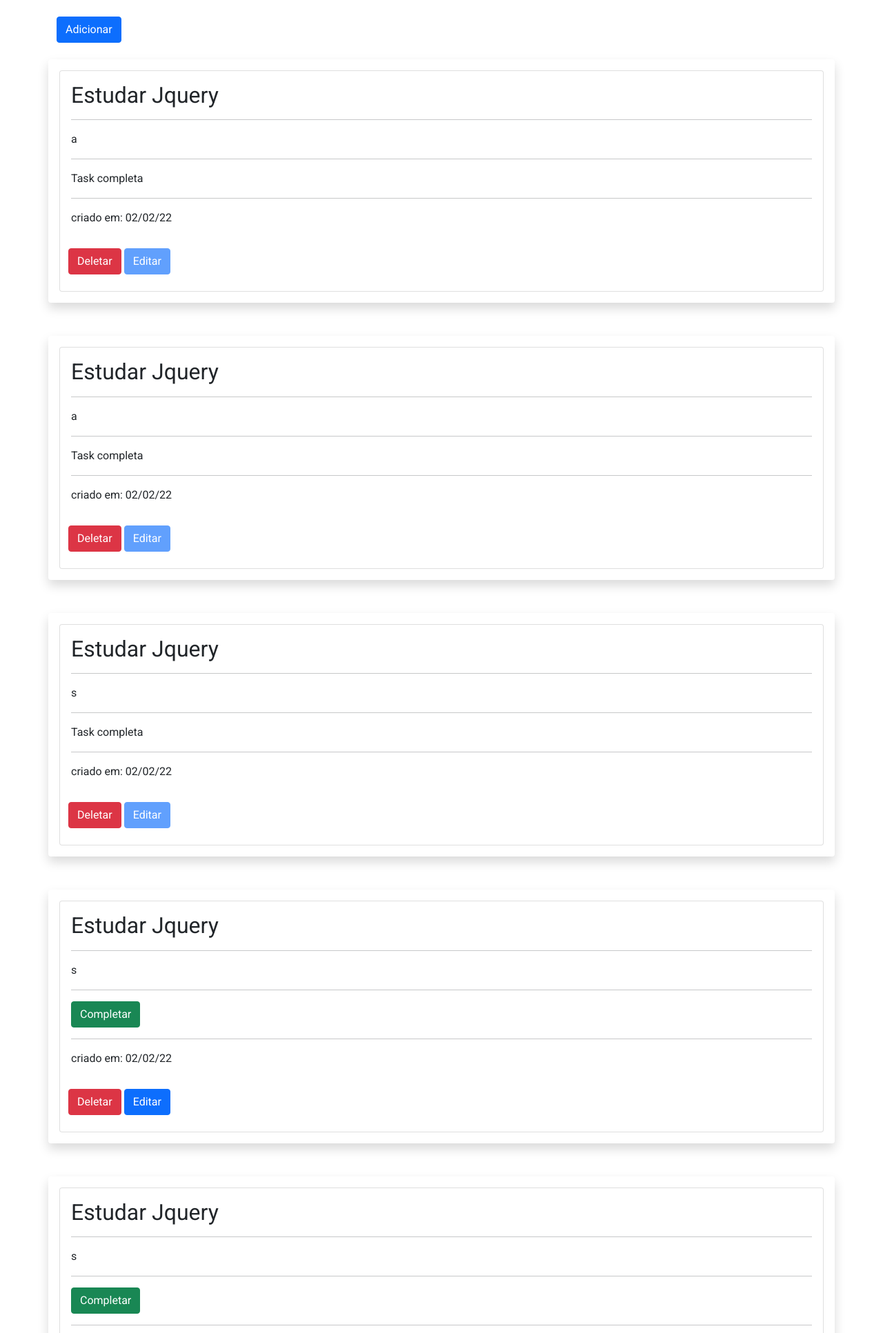
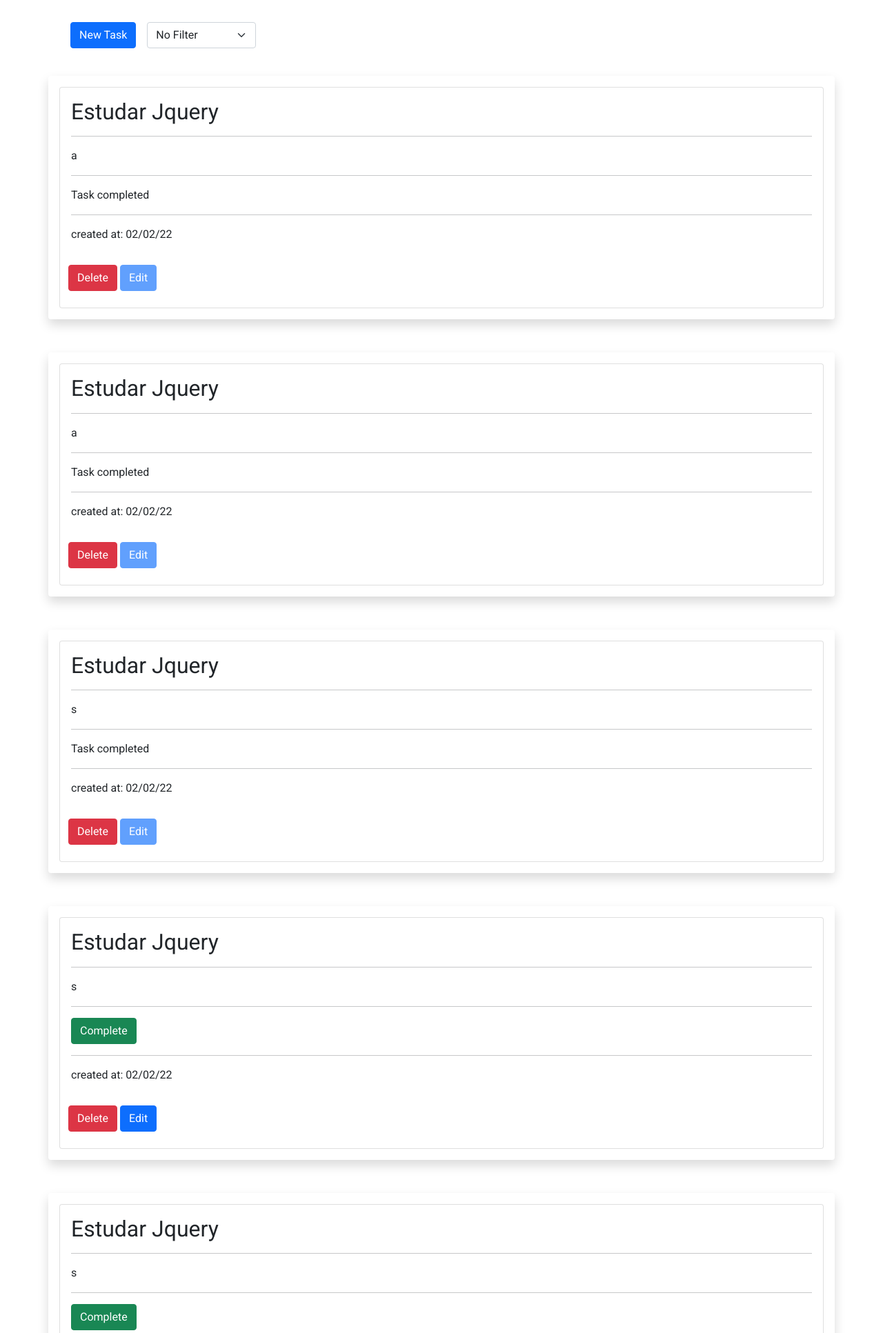
Before and after one commit to Skaylan/flask_crud, a Flask app: page /user_page in a window 1280 px wide. Shown: the part 56-1989 px from the top of the page at 69% size. Run offline with Flask 2, Linux system fonts and the light colour scheme; a user stored in the database is signed in; data comes from the database, SQL or seed files in the repository; both versions use the stored data as it was after the commit.

Commit message:
add filter on user_Page and some others few changes

```diff
--- a/app/controllers/routes.py
+++ b/app/controllers/routes.py
@@ -11,6 +11,7 @@
 
 
 @app.route('/')
+@app.route('/index')
 def index():
     if 'user' in session:
         return redirect(url_for('user_page'))
@@ -77,8 +78,9 @@
     return redirect(url_for('index'))
 
 
-@app.route('/user_page', methods=['GET', 'POST'])
-def user_page():
+@app.route('/user_page', defaults={'op': None}, methods=['GET', 'POST'])
+@app.route('/user_page/<int:op>', methods=['GET', 'POST'])
+def user_page(op):
     if 'user' not in session:
         return redirect(url_for('login'))
 
@@ -99,8 +101,16 @@
                 print(error.__class__)
 
     # items = Item.query.filter_by(owner_id=session['id']).all().order_by(Item.posted_at.desc())
-    items = Item.query.filter_by(owner_id=session['id']).order_by(Item.created_at.desc()).all()
-    return render_template('user_page.html', form=form, items=items)
+    if op:
+        if op == 1:
+            items = Item.query.filter_by(owner_id=session['id'], completed=True).order_by(Item.created_at.desc()).all()
+        if op == 2:
+            items = Item.query.filter_by(owner_id=session['id'], completed=False).order_by(Item.created_at.desc()).all()
+        if op == 0:
+            items = Item.query.filter_by(owner_id=session['id']).order_by(Item.created_at.desc()).all()
+    else:
+        items = Item.query.filter_by(owner_id=session['id']).order_by(Item.created_at.desc()).all()
+    return render_template('user_page.html', form=form, items=items, op=op)
 
 
 
@@ -155,3 +165,11 @@
                 print(error.__cause__)
 
     return redirect(url_for('user_page'))
+
+
+@app.route('/filter', methods=['GET', 'POST'])
+def filter():
+    if request.method == 'POST':
+        op = request.form['filter']
+        return redirect(url_for('user_page', op=op))
+    return redirect(url_for('user_page'))
--- a/app/models/forms/add_item_form.py
+++ b/app/models/forms/add_item_form.py
@@ -5,6 +5,6 @@
 
 
 class AddItemForm(FlaskForm):
-    title = StringField('Título', validators=[DataRequired()], render_kw={'placeholder': 'Título', 'autocomplete': 'off'})
-    description = TextAreaField('Descrição', validators=[DataRequired()], render_kw={'placeholder': 'Descrição', 'autocomplete': 'off'})
-    submit = SubmitField('Adicionar', render_kw={'class': 'button'})
+    title = StringField('Title', validators=[DataRequired()], render_kw={'placeholder': 'Title', 'autocomplete': 'off'})
+    description = TextAreaField('Description', validators=[DataRequired()], render_kw={'placeholder': 'Description', 'autocomplete': 'off'})
+    submit = SubmitField('Add', render_kw={'class': 'button'})
--- a/app/static/css/user_page.css
+++ b/app/static/css/user_page.css
@@ -1,112 +1,17 @@
-/*
-.add-item{
-    width: 100px;
-}
-.edit-item{
-    width: 100px;
-}
-
-#modal-add-item:checked + .modal{
-    display: flex;
-    justify-content: center;
-    align-items: center;
-    transition: 1s ease;
+main{
+    padding: 1rem;
 }
 
 
-.modal-checkbox{
-    display: none;
-}
-
-.modal{
-    display: none;
-    position: fixed;
-    top: 0;
-    left: 0;
-    width: 100%;
-    height: 100%;
-    background-color: rgba(0,0,0,0.6);
+.options {
+    display: flex;
+    gap: 1rem;
+    padding: 1rem;
 }
 
 
-.abrir-modal-box{
-    display: flex;
-    align-items: center;
-    justify-content: center;
-    width: 100px;
-    height: 30px;
-    background: #2e55c0;
-    cursor: pointer;
+@media (max-width: 319px) {
+    .options {
+       flex-wrap: wrap;
+    }
 }
-
-.modal .form form .fechar-modal{
-    display: flex;
-    align-items: center;
-    justify-content: center;
-    font-size: 1.2rem;
-    font-weight: bold;
-    background: #e04545;
-    border-radius: 50%;
-    width: 35px;
-    height: 35px;
-    cursor: pointer;
-    margin-left: 95%;
-}
-
-.form{
-    display: flex;
-    justify-content: space-around;
-    width: 450px;
-    height: 550px;
-    background: #fff;
-    border-radius: 10px;
-    box-shadow: 1px 2px 15px black;
-}
-
-.form form{
-    display: flex;
-    flex-direction: column;
-    gap: 2rem;
-    padding: 5rem;
-}
-
-.form form label{
-    margin-top: -15%;
-}
-
-.form form #title{
-    width: 300px;
-    height: 30px;
-    font-size: 1.2rem;
-}
-
-.form form #description{
-    width: 300px;
-    height: 150px;
-    resize: none;
-    font-size: 1.2rem;
-}
-
-.form form .button{
-    width: 200px;
-    height: 30px;
-    font-size: 1.2rem;
-    cursor: pointer;
-    margin-left: 3rem;
-}
-
-
-.item{
-    width: 500px;
-    height: 200px;
-    background: #e7e7e7;
-}
-
-
-
-#modal-edit-item:checked + .modal{
-    display: flex;
-    justify-content: center;
-    align-items: center;
-    transition: 1s ease;
-} */
--- a/app/templates/base.html
+++ b/app/templates/base.html
@@ -14,7 +14,7 @@
 
     <header>
         <nav class="navbar navbar-expand-sm navbar-light bg-light">
-            <a href="#" class="navbar-brand mb-0 h1">Logo</a>
+            <a href="{{ url_for('index') }}" class="navbar-brand mb-0 h1">Logo</a>
             <button class="navbar-toggler" type="button" data-bs-toggle="collapse" data-bs-target="#mydropdown" aria-controls="mydropdown" aria-expanded="false" aria-label="Toggle navigation">
                 <span class="navbar-toggler-icon"></span>
             </button>
@@ -41,9 +41,9 @@
     {% endblock %}
 
 
-    <footer class="text-center text-white" style="background-color: #f1f1f1;">
-        <div class="text-center text-dark p-3" style="background-color: rgba(0, 0, 0, 0.2);">
-          Desenvolvido por:
+    <footer class="text-center text-white">
+        <div class="d-flex justify-content-center align-items-center text-center text-dark p-3" style="background-color: #f1efef;">
+          <div>Developed by: </div>
           <a class="text-dark" target="blank_" href="https://linkedin.com/in/lucas-gomes-oliveira">Lucas Oliveira</a>
         </div>
     </footer>
--- a/app/templates/user_page.html
+++ b/app/templates/user_page.html
@@ -1,5 +1,5 @@
 {% extends 'base.html' %}
-{% block title %}Pagina do Usuario{% endblock %}
+{% block title %}User Page{% endblock %}
 
 {% block style %} <link rel="stylesheet" href="{{ url_for('static', filename='css/user_page.css') }}"> {% endblock %}
 
@@ -14,11 +14,19 @@
 {% block main %}
 <main class='d-row justify-content-between'>
   <!-- Button trigger modal -->
-    <div class="container">
+    <div class="container d-row options">
         <br>
         <button type="button" class="btn btn-primary" data-bs-toggle="modal" data-bs-target="#exampleModal">
-            Adicionar
+            New Task
         </button>
+
+        <form action="{{ url_for('filter') }}" method="POST">
+          <select class='form-select' name="filter" id="filter" onchange='this.form.submit()'>
+            <option {% if op == 0 %}selected{% endif %} value="0">No Filter</option>
+            <option {% if op == 1 %}selected{% endif %} value='1' >Completed</option>
+            <option {% if op == 2 %}selected{% endif %} value='2' >Not Completed</option>
+          </select>
+        </form>
     </div>
     <br>
 
@@ -27,7 +35,7 @@
     <div class="modal-dialog">
       <div class="modal-content">
         <div class="modal-header">
-          <h5 class="modal-title" id="exampleModalLabel">Modal title</h5>
+          <h5 class="modal-title" id="exampleModalLabel">Add New Task</h5>
           <button type="button" class="btn-close" data-bs-dismiss="modal" aria-label="Close"></button>
         </div>
         <div class="modal-body">
@@ -37,8 +45,8 @@
             <br>
             {{form.description(class='form-control')}}
             <div class="modal-footer">
-              <button type="button" class="btn btn-secondary" data-bs-dismiss="modal">Fechar</button>
-              <button type="submit" class="btn btn-primary">Adicionar</button>
+              <button type="button" class="btn btn-secondary" data-bs-dismiss="modal">Close</button>
+              <button type="submit" class="btn btn-primary">Add</button>
             </div>
           </form>
         </div>
@@ -59,22 +67,22 @@
               <form action="{{ url_for('complete_task') }}" method="POST">
                 <input type="hidden" name="complete_task_id" value="{{item.id}}">
                 <input type="hidden" name="complete_value" value="{{item.completed}}">
-                <button class="btn btn-success" type="submit">Completar</button>
+                <button class="btn btn-success" type="submit">Complete</button>
               </form>
               {% else %}
-                <p>Task completa</p>
+                <p>Task completed</p>
                 {% set tc = True%}
               {% endif %}
 
               <hr>
-              <p>criado em: {{item.created_at.strftime("%d/%m/%y")}}</p>
+              <p>created at: {{item.created_at.strftime("%d/%m/%y")}}</p>
             </div>
             <div class="container">
-                <form onsubmit="return confirm('Tem certeza que deseja deletar este item?');" action="{{ url_for('delete_item') }}" method="POST">
+                <form onsubmit="return confirm('Are you sure you want to delete this task?');" action="{{ url_for('delete_item') }}" method="POST">
                     <input type="hidden" name="item_id" value="{{ item.id }}">
-                    <button class="btn btn-danger" type="submit">Deletar</button>
+                    <button class="btn btn-danger" type="submit">Delete</button>
                     <button type="button" class="btn btn-primary" {% if tc == True %}disabled{% endif %} data-bs-toggle="modal" data-bs-target="#exampleModalEdit{{item.id}}">
-                        Editar
+                        Edit
                     </button>
                   </form>
                   <br>
@@ -88,20 +96,19 @@
                 <div class="modal-dialog">
                 <div class="modal-content">
                     <div class="modal-header">
-                    <h5 class="modal-title" id="exampleModalLabel">Modal title</h5>
+                    <h5 class="modal-title" id="exampleModalLabel">Edit Your Task</h5>
                     <button type="button" class="btn-close" data-bs-dismiss="modal" aria-label="Close"></button>
                     </div>
                     <div class="modal-body">
                     <form action="{{ url_for('edit_item') }}" method="POST">
                         {{form.csrf_token()}}
-                        <!-- {{form.title(class='form-control', value=item.title)}} -->
                         <input class='form-control' type="text" name="title" value="{{item.title}}">
                         <input type="hidden" name='item_id' value={{item.id}}>
                         <br>
                         <textarea class="form-control" id='textarea' required name="description" autocomplete="off" >{{item.description}}</textarea>
                         <div class="modal-footer">
-                        <button type="button" class="btn btn-secondary" data-bs-dismiss="modal">Fechar</button>
-                        <button type="submit" class="btn btn-primary">Salvar Alterações</button>
+                        <button type="button" class="btn btn-secondary" data-bs-dismiss="modal">Close</button>
+                        <button type="submit" class="btn btn-primary">Save Changes</button>
                         </div>
                     </form>
                     </div>
```
Also changed, not shown: app/static/css/base.css (+0 -33 lines), app/database.db.
